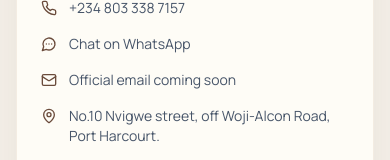
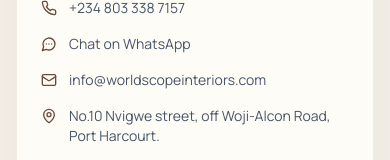
Before and after one commit to BABAYAGAHH/worldscope-interiors, a React (Vite) app: page /quote in a window 390 px wide. Shown: the part 5844-6004 px from the top of the page. Built offline with nearby package versions, Linux system fonts and the light colour scheme.

Commit message:
Update email contacts and fix footer mobile layout

```diff
--- a/src/components/Footer.jsx
+++ b/src/components/Footer.jsx
@@ -122,7 +122,9 @@
               </div>
               <div className="flex items-start gap-3">
                 <Mail className="mt-0.5 h-4 w-4 flex-none text-primary" />
-                <span>{siteConfig.emailPlaceholder}</span>
+                <a href={`mailto:${siteConfig.email}`} className="hover:text-primary">
+                  {siteConfig.email}
+                </a>
               </div>
               <div className="flex items-start gap-3">
                 <MapPin className="mt-0.5 h-4 w-4 flex-none text-primary" />
@@ -133,7 +135,7 @@
         </div>
 
         <div className="mt-10 fine-rule" />
-        <div className="mt-6 flex flex-col gap-4 text-sm text-slate-500 sm:flex-row sm:items-center sm:justify-between">
+        <div className="mt-6 flex flex-col items-center gap-4 text-sm text-slate-500 sm:flex-row sm:items-center sm:justify-between">
           <p>© {new Date().getFullYear()} Worldscope Interiors. All rights reserved.</p>
           <p className="flex flex-wrap items-center gap-2">
             <span>Website developed by</span>
--- a/src/data/site.js
+++ b/src/data/site.js
@@ -4,7 +4,8 @@
   phoneRaw: "2348033387157",
   whatsappLink: "https://wa.me/2348033387157",
   instagramLink: "https://www.instagram.com/worldscopeconcept/",
-  emailPlaceholder: "Official email coming soon",
+  email: "info@worldscopeinteriors.com",
+  serviceEmail: "service@worldscopeinteriors.com",
   addressPlaceholder: "No.10 Nvigwe street, off Woji-Alcon Road, Port Harcourt.",
   developer: "MUSKENT IT SERVICES",
   developerUrl: "http://muskent.com",
```
